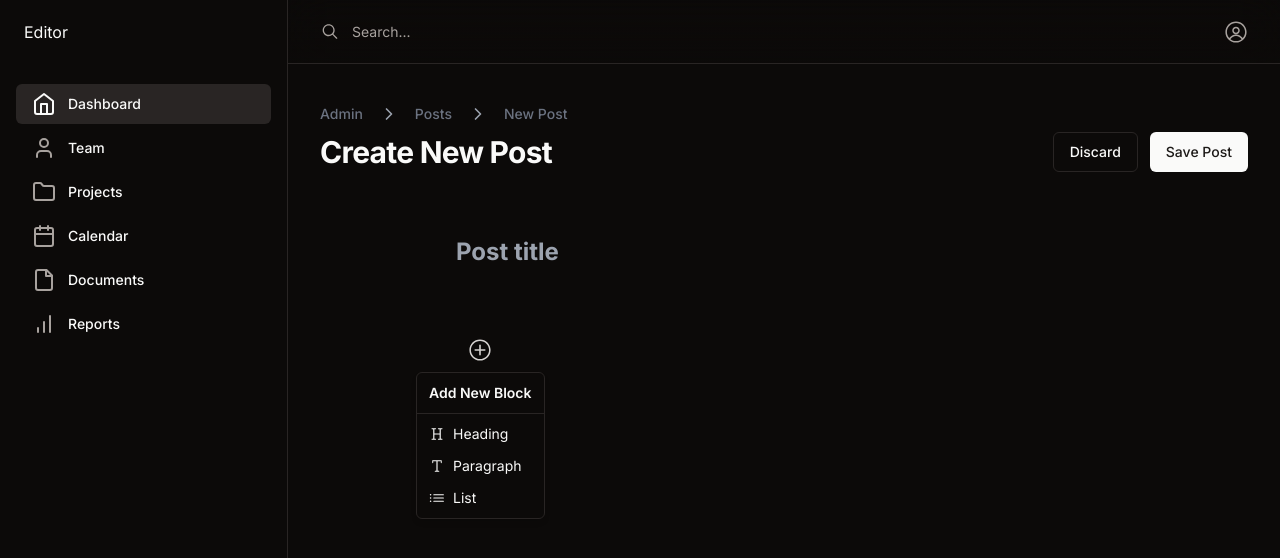
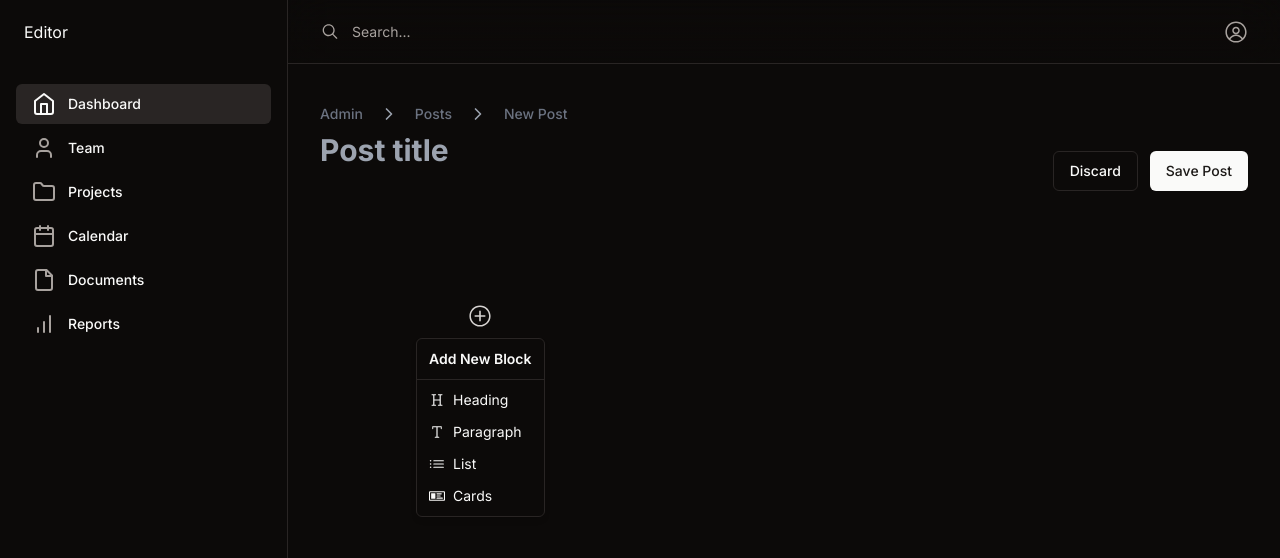
Before and after one commit to StillScripts/mikey, a Next.js app: page /admin/posts/new in a window 1280 px wide. Both pictures are taken after a click on the button 479 px from the left and 339 px from the top of the page. Shown: the top 558 px of the page. Built offline with nearby package versions, Linux system fonts and the light colour scheme.

Commit message:
Move title input to page heading

```diff
--- a/app/(dashboard)/admin/posts/new/form.tsx
+++ b/app/(dashboard)/admin/posts/new/form.tsx
@@ -7,7 +7,7 @@ import Link from 'next/link'
 
 import { zodResolver } from '@hookform/resolvers/zod'
 
-import { PageHeading } from '@/app/(dashboard)/_components/page-heading'
+import { Breadcrumbs } from '@/app/(dashboard)/_components/breadcrumbs'
 import { NewPostButtons } from '@/app/(dashboard)/admin/posts/buttons'
 import { createPost } from '@/app/(server)/routers/posts'
 import Editor, {
@@ -68,18 +68,15 @@ export const NewPostForm = () => {
 	return (
 		<Form {...form}>
 			<form onSubmit={form.handleSubmit(onSubmit)} className="space-y-8">
-				<PageHeading
-					heading="Create New Post"
+				<div className="pb-8">
+					<Breadcrumbs
 						links={[
 							{ title: 'Posts', href: '/admin/posts' },
 							{ title: 'New Post', href: '/admin/posts/new' }
 						]}
-				>
-					<NewPostButtons />
-				</PageHeading>
-				<div className="grid w-full gap-10">
-					{/** Edit header */}
-					<div className="prose prose-stone mx-auto w-[800px] dark:prose-invert">
+					/>
+					<div className="mt-2 md:flex md:items-center md:justify-between">
+						<div className="min-w-0 flex-1">
 							<FormField
 								control={form.control}
 								name="title"
@@ -90,7 +87,7 @@ export const NewPostForm = () => {
 												autoFocus
 												placeholder="Post title"
 												editor
-											heading
+												className="text-2xl sm:text-3xl"
 												{...field}
 											/>
 										</FormControl>
@@ -98,6 +95,15 @@ export const NewPostForm = () => {
 									</FormItem>
 								)}
 							/>
+						</div>
+						<div className="mt-4 flex flex-shrink-0 space-x-3 md:ml-4 md:mt-0">
+							<NewPostButtons />
+						</div>
+					</div>
+				</div>
+				<div className="grid w-full gap-10">
+					{/** Edit header */}
+					<div className="prose prose-stone mx-auto w-[800px] dark:prose-invert">
 						<Editor form={form} />
 					</div>
 				</div>
--- a/components/editor/editor-zod.tsx
+++ b/components/editor/editor-zod.tsx
@@ -3,6 +3,7 @@ import { useFieldArray, type UseFormReturn } from 'react-hook-form'
 
 import {
 	HeadingIcon,
+	IdCardIcon,
 	ListBulletIcon,
 	PlusCircledIcon,
 	TextIcon
@@ -74,7 +75,7 @@ const sample = {
 
 export const formSchema = z.object({
 	// not Editor.js, but just the entry title
-	title: z.string(),
+	title: z.string().min(1, { message: 'Title is required' }),
 	// timestamp
 	time: z.number(),
 	// version of app
@@ -129,16 +130,14 @@ const EditorForm = ({ form }: { form: UseFormReturn<EditorFormData> }) => {
 							name={`blocks.${index}.text`}
 							render={({ field }) => (
 								<FormItem>
-									<FormLabel>Heading Text</FormLabel>
 									<FormControl>
 										<Textarea
 											editor
-											heading
-											placeholder="Your heading text..."
+											placeholder="Heading..."
+											className="text-xl sm:text-2xl"
 											{...field}
 										/>
 									</FormControl>
-									<FormDescription>This is the heading text</FormDescription>
 									<FormMessage />
 								</FormItem>
 							)}
@@ -158,15 +157,9 @@ const EditorForm = ({ form }: { form: UseFormReturn<EditorFormData> }) => {
 							name={`blocks.${index}.text`}
 							render={({ field }) => (
 								<FormItem>
-									<FormLabel>Paragraph Text</FormLabel>
 									<FormControl>
-										<Textarea
-											editor
-											placeholder="Your paragraph text..."
-											{...field}
-										/>
+										<Textarea editor placeholder="Paragraph..." {...field} />
 									</FormControl>
-									<FormDescription>This is the paragraph text</FormDescription>
 									<FormMessage />
 								</FormItem>
 							)}
@@ -184,25 +177,11 @@ const EditorForm = ({ form }: { form: UseFormReturn<EditorFormData> }) => {
 				)
 			)}
 			<DropdownMenu>
-				<TooltipProvider>
-					<Tooltip>
-						<TooltipTrigger>
-							<DropdownMenuTrigger asChild>
-								<Button
-									className="mt-6"
-									type="button"
-									size="sm"
-									variant="ghost"
-								>
-									<PlusCircledIcon className="h-6 w-6" />
-								</Button>
-							</DropdownMenuTrigger>
-						</TooltipTrigger>
-						<TooltipContent className="py-1">
-							<p className="text-sm">Add New Block</p>
-						</TooltipContent>
-					</Tooltip>
-				</TooltipProvider>
+				<DropdownMenuTrigger asChild>
+					<Button className="mt-6" type="button" size="sm" variant="ghost">
+						<PlusCircledIcon className="h-6 w-6" />
+					</Button>
+				</DropdownMenuTrigger>
 				<DropdownMenuContent>
 					<DropdownMenuLabel>Add New Block</DropdownMenuLabel>
 					<DropdownMenuSeparator />
@@ -238,6 +217,18 @@ const EditorForm = ({ form }: { form: UseFormReturn<EditorFormData> }) => {
 						<ListBulletIcon className="mr-2 h-4 w-4" />
 						List
 					</DropdownMenuItem>
+					<DropdownMenuItem
+						onClick={() =>
+							append({
+								id: generateBlockId(),
+								type: 'cards',
+								cards: []
+							})
+						}
+					>
+						<IdCardIcon className="mr-2 h-4 w-4" />
+						Cards
+					</DropdownMenuItem>
 				</DropdownMenuContent>
 			</DropdownMenu>
 		</div>
--- a/components/ui/textarea.tsx
+++ b/components/ui/textarea.tsx
@@ -17,7 +17,6 @@ const Textarea = React.forwardRef<HTMLTextAreaElement, TextareaProps>(
 					editor
 						? 'w-full resize-none appearance-none overflow-hidden bg-transparent font-bold focus:outline-none'
 						: 'flex min-h-[80px] w-full rounded-md border border-input bg-background px-3 py-2 text-sm ring-offset-background placeholder:text-muted-foreground focus-visible:outline-none focus-visible:ring-2 focus-visible:ring-ring focus-visible:ring-offset-2 disabled:cursor-not-allowed disabled:opacity-50',
-					heading && 'text-2xl',
 					className
 				)}
 				ref={ref}
```
Lines whose indentation alone changed are shown as unchanged.
